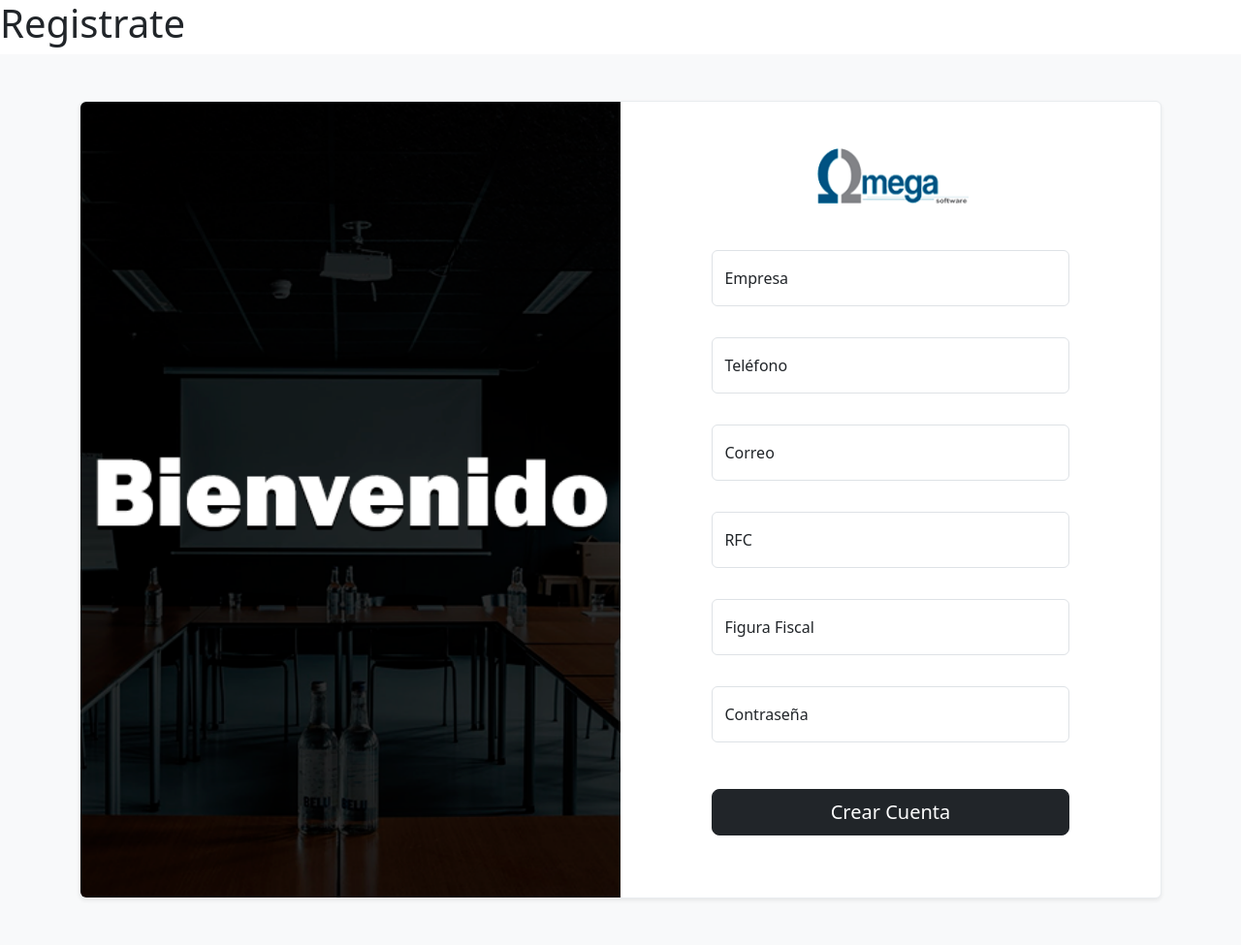
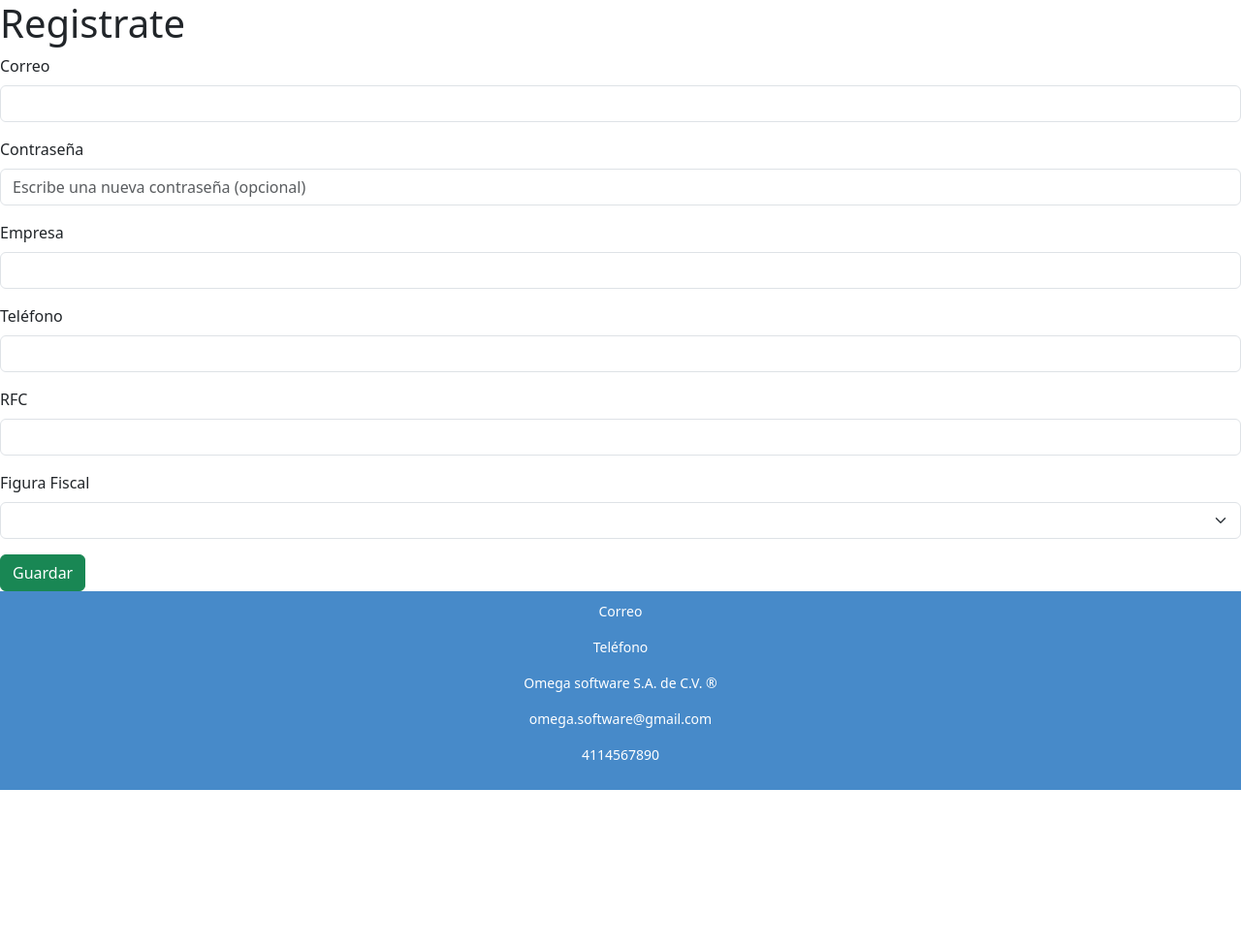
Before and after one commit to Ematsu175/omega_appweb, a PHP site: page /admin/registration.php in a window 1280 px wide. Shown: the whole page at 97% size. After the commit the page ends 815 px from the top, so only its background shows below. Run offline with PHP 8.4, Linux system fonts and the light colour scheme; tables that the repository leaves empty or names only in its code hold one stand-in row (values such as "Sample post"); data that the repository does not hold is empty; some web fonts are replaced.

Commit message:
Crear cuenta completo

```diff
--- a/admin/citas.csv
+++ b/admin/citas.csv
@@ -1,8 +1,13 @@
 "ID","Fecha Solicitud","Observaciones","Empresa"
+"44","2024-12-30","Sistema contable sofoms agro","ISC VAZQUEZ"
+"43","2024-12-26","Sistema SOFOMS","Emanuel INC."
 "32","2024-12-18","Sistema Sofoms Agro","OMEGA"
 "34","2024-12-17","Sistema Cooperativa Basica Demo","OMEGA"
 "39","2024-12-11","Asociacion de ventas","ISC Asociados"
+"40","2024-12-11","Revision de progra web","Agro Financiera"
 "33","2024-12-10","Sistema Sofoms Agro","OMEGA"
+"41","2024-12-10","Sistema con apartado de contabilidad","OMEGA"
+"42","2024-12-10","Revision de progra web","OMEGA"
 "31","2024-12-09","Sistema Timbrado","OMEGA"
 "1","2024-12-04","Demostracion del sistema","Adri Shop"
 "9","2024-12-03","Sistema SOFOMS","Adri Shop"
--- a/admin/index_usuario.php
+++ b/admin/index_usuario.php
@@ -154,6 +154,6 @@
 </section>
 
 <?php
-    print_r($_SESSION);
+    //print_r($_SESSION);
     require_once('views/footer.php');
 ?>
--- a/admin/registration.php
+++ b/admin/registration.php
@@ -1,94 +1,43 @@
-<h1>Registrate</h1>
-<!-- Login 8 - Bootstrap Brain Component -->
-<link rel="stylesheet" href="https://unpkg.com/bootstrap@5.3.3/dist/css/bootstrap.min.css">
-<link rel="stylesheet" href="../css/main.css">
-<section class="bg-light p-3 p-md-4 p-xl-5">
-    <div class="container">
-        <div class="row justify-content-center">
-            <div class="col-12 col-xxl-11">
-                <div class="card border-light-subtle shadow-sm">
-                    <div class="row g-0">
-                        <div class="col-12 col-md-6">
-                            <img class="img-fluid rounded-start w-100 h-100 object-fit-cover" loading="lazy"
-                                src="/omega_appweb/images/img_login.png" alt="Welcome back you've been missed!">
-                        </div>
-                        <div class="col-12 col-md-6 d-flex align-items-center justify-content-center">
-                            <div class="col-12 col-lg-11 col-xl-10">
-                                <div class="card-body p-3 p-md-4 p-xl-5">
-                                    <div class="row">
-                                        <div class="col-12">
-                                            <div class="mb-5">
-                                                <div class="text-center mb-4">
-                                                    <a href="#!">
-                                                        <img src="/omega_appweb/images/img_login2.png"
-                                                            alt="BootstrapBrain Logo" width="175" height="57">
-                                                    </a>
-                                                </div>
-                                            </div>
-                                        </div>
-                                    </div>
+<?php require_once('views/header.php'); print_r($figura_fiscal);?>
+<h1> Registrate </h1>
+<form method="post" action="usuario.php?accion=nuevoUsuario">
+    <div class="mb-3">
+        <label for="correo">Correo</label>
+        <input type="email" name="data[correo]" id="correo" class="form-control"
+               value="<?php echo isset($usuario['correo']) ? htmlspecialchars($usuario['correo']) : ''; ?>" required>
+    </div>
+    <div class="mb-3">
+        <label for="contrasena">Contraseña</label>
+        <input type="password" name="data[contrasena]" id="contrasena" class="form-control"
+               placeholder="Escribe una nueva contraseña (opcional)">
+    </div>
+    <div class="mb-3">
+        <label for="empresa">Empresa</label>
+        <input type="text" name="data[empresa]" id="empresa" class="form-control"
+               value="<?php echo isset($empresa['empresa']) ? htmlspecialchars($empresa['empresa']) : ''; ?>" required>
+    </div>
+    <div class="mb-3">
+        <label for="telefono">Teléfono</label>
+        <input type="text" name="data[telefono]" id="telefono" class="form-control"
+               value="<?php echo isset($empresa['telefono']) ? htmlspecialchars($empresa['telefono']) : ''; ?>" required>
+    </div>
+    <div class="mb-3">
+        <label for="rfc">RFC</label>
+        <input type="text" name="data[rfc]" id="rfc" class="form-control"
+               value="<?php echo isset($empresa['rfc']) ? htmlspecialchars($empresa['rfc']) : ''; ?>" required>
+    </div>
+    <div class="mb-3">
+        <label for="id_figura_fiscal">Figura Fiscal</label>
+        <select name="data[id_figura_fiscal]" id="id_figura_fiscal" class="form-select" required>
+            <?php foreach ($figura_fiscal as $figura): ?>
+                <option value="<?php echo $figura['id_figura_fiscal']; ?>"
+                    <?php echo isset($empresa['id_figura_fiscal']) && $empresa['id_figura_fiscal'] == $figura['id_figura_fiscal'] ? 'selected' : ''; ?>>
+                    <?php echo htmlspecialchars($figura['figura_fiscal']); ?>
+                </option>
+            <?php endforeach; ?>
+        </select>
+    </div>
+    <input type="submit" class="btn btn-success" name="data[enviar]" value="Guardar" />
+</form>
 
-                                    <form id="login" method="post" action="login.php?accion=login">
-                                        <div class="row gy-3 overflow-hidden">
-                                            <div class="col-12">
-                                                <div class="form-floating mb-3">
-                                                    <input type="email" class="form-control" name="data[correo]"
-                                                        id="email" placeholder="name@example.com" required>
-                                                    <label for="email" class="form-label">Empresa</label>
-                                                </div>
-                                            </div>
-                                            <div class="col-12">
-                                                <div class="form-floating mb-3">
-                                                    <input type="email" class="form-control" name="data[correo]"
-                                                        id="email" placeholder="name@example.com" required>
-                                                    <label for="email" class="form-label">Teléfono</label>
-                                                </div>
-                                            </div>
-
-                                            <div class="col-12">
-                                                <div class="form-floating mb-3">
-                                                    <input type="email" class="form-control" name="data[correo]"
-                                                        id="email" placeholder="name@example.com" required>
-                                                    <label for="email" class="form-label">Correo</label>
-                                                </div>
-                                            </div>
-                                            <div class="col-12">
-                                                <div class="form-floating mb-3">
-                                                    <input type="email" class="form-control" name="data[correo]"
-                                                        id="email" placeholder="name@example.com" required>
-                                                    <label for="email" class="form-label">RFC</label>
-                                                </div>
-                                            </div>
-                                            <div class="col-12">
-                                                <div class="form-floating mb-3">
-                                                    <input type="email" class="form-control" name="data[correo]"
-                                                        id="email" placeholder="name@example.com" required>
-                                                    <label for="email" class="form-label">Figura Fiscal</label>
-                                                </div>
-                                            </div>
-                                            <div class="col-12">
-                                                <div class="form-floating mb-3">
-                                                    <input type="password" class="form-control" name="data[contrasena]"
-                                                        id="password" value="" placeholder="Password" required>
-                                                    <label for="password" class="form-label">Contraseña</label>
-                                                </div>
-                                            </div>
-                                            <div class="col-12">
-                                            </div>
-                                            <div class="col-12">
-                                                <div class="d-grid">
-                                                    <input class="btn btn-dark btn-lg" type="submit"
-                                                        value="Crear Cuenta" name="enviar" />
-                                                </div>
-                                            </div>
-                                        </div>
-                                    </form>
-                                </div>
-                            </div>
-                        </div>
-                    </div>
-                </div>
-            </div>
-        </div>
-    </div>
-</section>
+<?php require('views/footer.php');?>
--- a/admin/views/login/index.php
+++ b/admin/views/login/index.php
@@ -52,7 +52,7 @@
                   <div class="row">
                     <div class="col-12">
                       <div class="d-flex gap-2 gap-md-4 flex-column flex-md-row justify-content-md-center mt-5">
-                        <a href="/omega_appweb/admin/registration.php" class="link-secondary text-decoration-none">Crear cuenta</a>
+                        <a href="usuario.php?accion=crearUsuario" class="link-secondary text-decoration-none">Crear cuenta</a>
                         <a href="#!" class="link-secondary text-decoration-none">¿Olvidaste tu contraseña?</a>
                       </div>
                     </div>
--- a/admin/views/usuario/crear.php
+++ b/admin/views/usuario/crear.php
@@ -1,4 +1,4 @@
-<?php require_once('views/header.php'); ?>
+<?php require_once('views/header.php'); print_r($figura_fiscal);?>
 <h1> <?php if($accion=="crear"):echo('Nuevo');else: echo('Modificar');endif; ?> Usuario </h1>
 <form method="post" action="usuario.php?accion=<?php if($accion=="crear"):echo('nuevo');else:echo('modificar&id='.$id);endif; ?>">
     <div class="mb-3">
```
Also changed, not shown: admin/usuario.php (+30 -6 lines).
